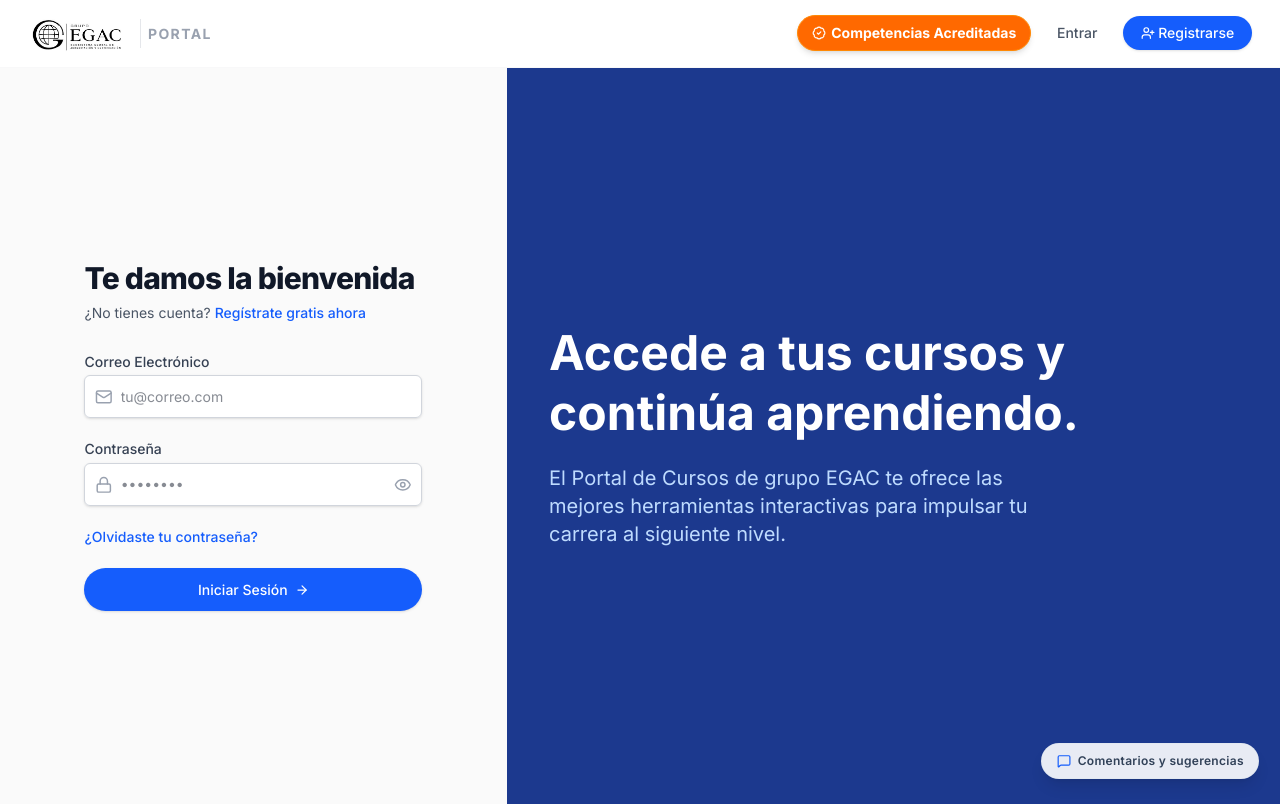
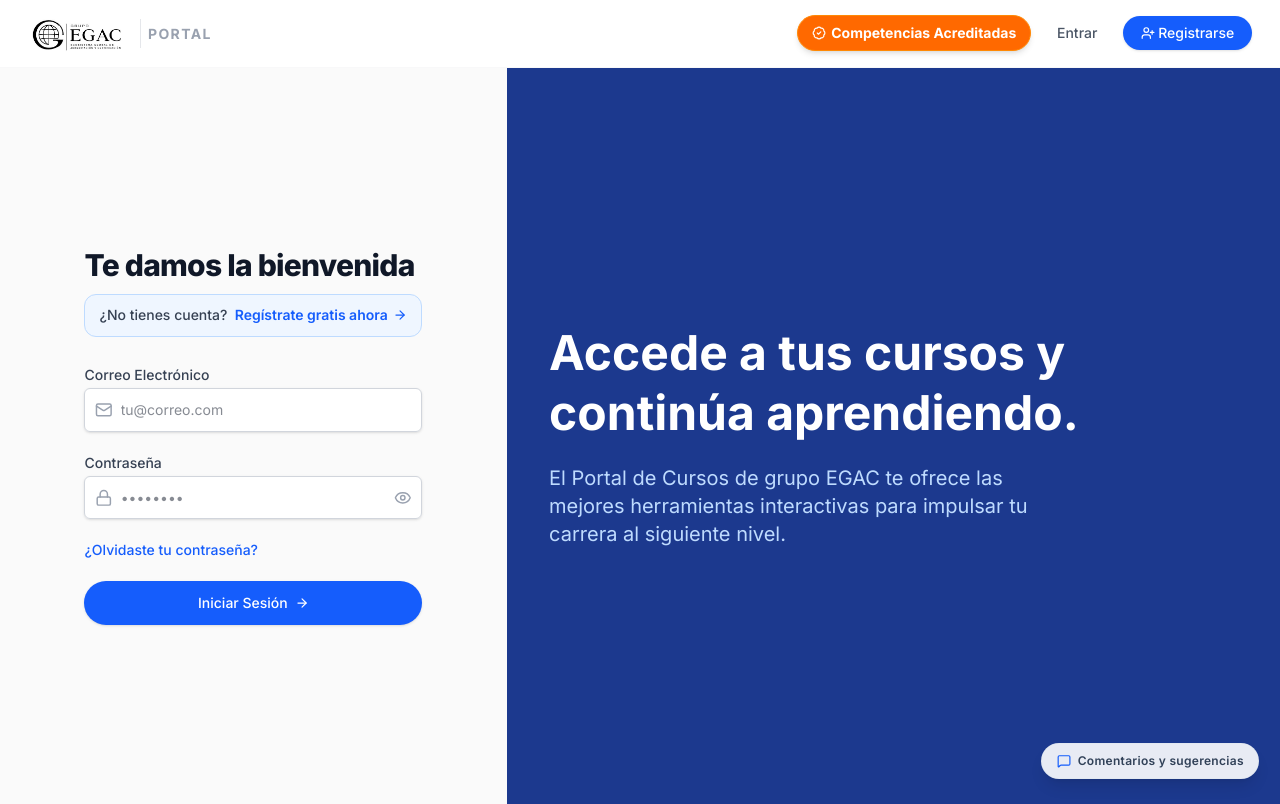
Before and after one commit to sergiooolvera/scratch, a Next.js app in the folder CursosIEDCH/: page /login in a window 1280 px wide. Built offline with nearby package versions, Linux system fonts and the light colour scheme; no server answers.

Commit message:
style(login): rediseño y resaltado del boton de registro en login e inclusion de bitacora

```diff
--- a/CursosIEDCH/app/login/page.tsx
+++ b/CursosIEDCH/app/login/page.tsx
@@ -83,12 +83,17 @@ function LoginForm() {
                         <h2 className="text-3xl font-extrabold text-gray-900 tracking-tight">
                             Te damos la bienvenida
                         </h2>
-                        <p className="mt-2 text-sm text-gray-600">
-                            ¿No tienes cuenta?{' '}
-                            <Link href="/register" className="font-medium text-blue-600 hover:text-blue-500 transition-colors">
-                                Regístrate gratis ahora
+                        <div className="mt-3">
+                            <Link
+                                href="/register"
+                                className="w-full flex items-center justify-between px-4 py-3 bg-blue-50 hover:bg-blue-100/80 border border-blue-200 rounded-xl text-sm transition-all group"
+                            >
+                                <span className="text-gray-700 font-medium">
+                                    ¿No tienes cuenta? <strong className="font-semibold text-blue-600 group-hover:text-blue-800 ml-1">Regístrate gratis ahora</strong>
+                                </span>
+                                <ArrowRight className="h-4 w-4 text-blue-600 transform group-hover:translate-x-1 transition-transform" />
                             </Link>
-                        </p>
+                        </div>
                     </div>
 
                     <div className="mt-8">
```
Also changed, not shown: 1 other file (tests, documents, lock files or other folders).
